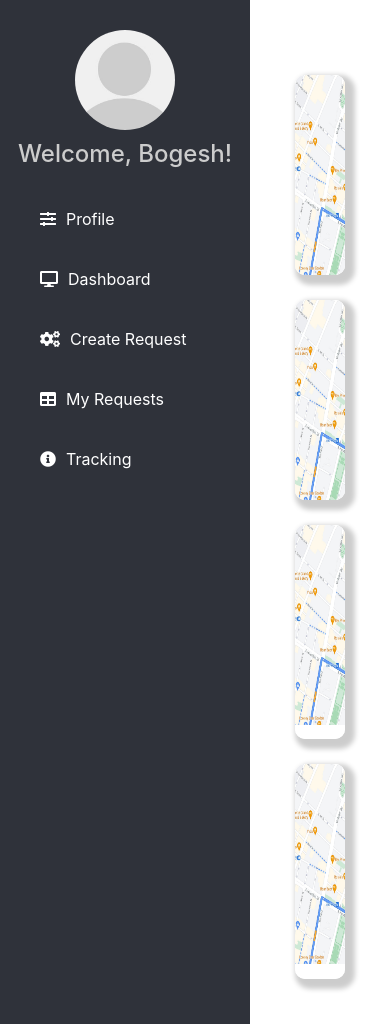
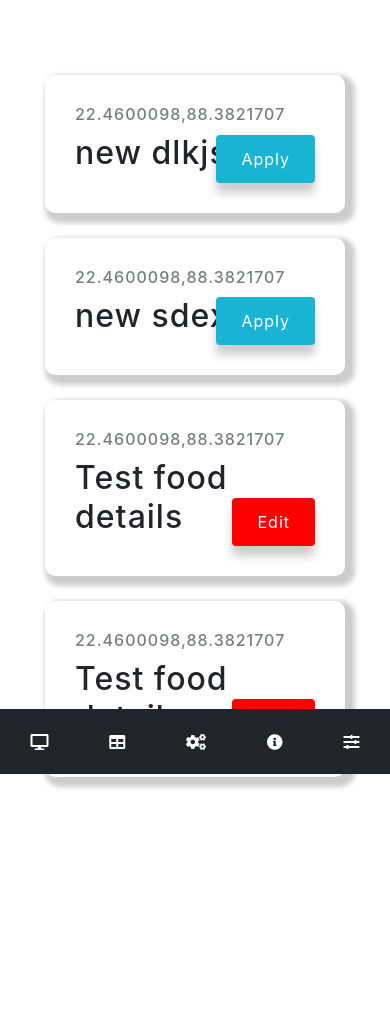
Before and after one commit to pAutowall/500-crore-wala-app, a PHP site: page /dashboard.php in a window 390 px wide. Shown: the part 70-1094 px from the top of the page. After the commit the page ends 859 px from the top, so only its background shows below. Run offline with PHP 8.4, Linux system fonts and the light colour scheme; a user stored in the database is signed in; data comes from the database, SQL or seed files in the repository; data that the repository does not hold is empty; some libraries are stand-ins or nearby versions.

Commit message:
chad is responsive AF

```diff
--- a/css/dashboard.css
+++ b/css/dashboard.css
@@ -58,7 +58,10 @@
     max-width: 250px;
     color: #fff;
     transition: all 0.3s;
-    z-index: 1;
+}
+
+#sidebar.active {
+    margin-left: -250px;
 }
 
 .sidebar .profile_image {
@@ -256,6 +259,28 @@
     background-color: red;
 }
 
+.mobile-nav {
+    background: #22242a;
+    position: fixed;
+    bottom: 0;
+    height: 65px;
+    width: 100%;
+    display: flex;
+    justify-content: space-around;
+}
+
+#bloc-icon {
+    display: flex;
+    justify-content: center;
+    align-items: center;
+    margin-top: 25px;
+    color: white;
+}
+
+.bloc-icon img {
+    width: 30px;
+}
+
 @media screen and (max-width: 700px) {
     .box {
         width: 70%;
@@ -264,3 +289,18 @@
         width: 70%;
     }
 }
+
+@media screen and (min-width: 830px) {
+    .mobile-nav {
+        display: none;
+    }
+}
+
+@media screen and (max-width: 830px) {
+    .sidebar {
+        display: none;
+    }
+    .course-preview {
+        display: none;
+    }
+}
--- a/dashboard.php
+++ b/dashboard.php
@@ -35,7 +35,8 @@
         <!--header area start-->
         <header class="mainhead">
             <div class="left_area">
-                <h3 class="logo">Food4<span>Thought</span></h3>
+                <h3 class="logo">Food4<span>Thought</span>
+                    </button></h3>
             </div>
             <div class="right_area">
                 <a href="logout.php" class="logout_btn">Logout</a>
@@ -45,7 +46,7 @@
 
         <div class="wrapper">
         <!--sidebar start-->
-        <div class="sidebar">
+        <div class="sidebar" id="sidebar">
             <center>
             <?php
          if($fetch['pfp'] == ''){
@@ -172,8 +173,14 @@
             </div>
         </div>
     </div>
-
-
+    <nav class="mobile-nav">
+         <a href="dashboard.php"><i class="fas fa-desktop" id="bloc-icon"></i></a>
+         <a href="dashboard.php?myrequest=true"><i class="fas fa-table"  id="bloc-icon"></i></a>
+         <a href="request.php"><i class="fas fa-cogs"  id="bloc-icon"></i></a>
+         <a href="#"><i class="fas fa-info-circle"  id="bloc-icon"></i></a>
+         <a href="profile.php"><i class="fas fa-sliders-h"  id="bloc-icon"></i></a>
+    </nav>
+    </script>
     <script src="https://cdnjs.cloudflare.com/ajax/libs/jquery/3.6.0/jquery.min.js"></script>
     <script src="https://cdn.jsdelivr.net/npm/popper.js@1.12.9/dist/umd/popper.min.js" integrity="sha384-ApNbgh9B+Y1QKtv3Rn7W3mgPxhU9K/ScQsAP7hUibX39j7fakFPskvXusvfa0b4Q" crossorigin="anonymous"></script>
     <script src="https://cdn.jsdelivr.net/npm/bootstrap@4.0.0/dist/js/bootstrap.min.js" integrity="sha384-JZR6Spejh4U02d8jOt6vLEHfe/JQGiRRSQQxSfFWpi1MquVdAyjUar5+76PVCmYl" crossorigin="anonymous"></script>
```
Also changed, not shown: profile.php (+8 -2 lines), request.php (+8 -1 lines).
